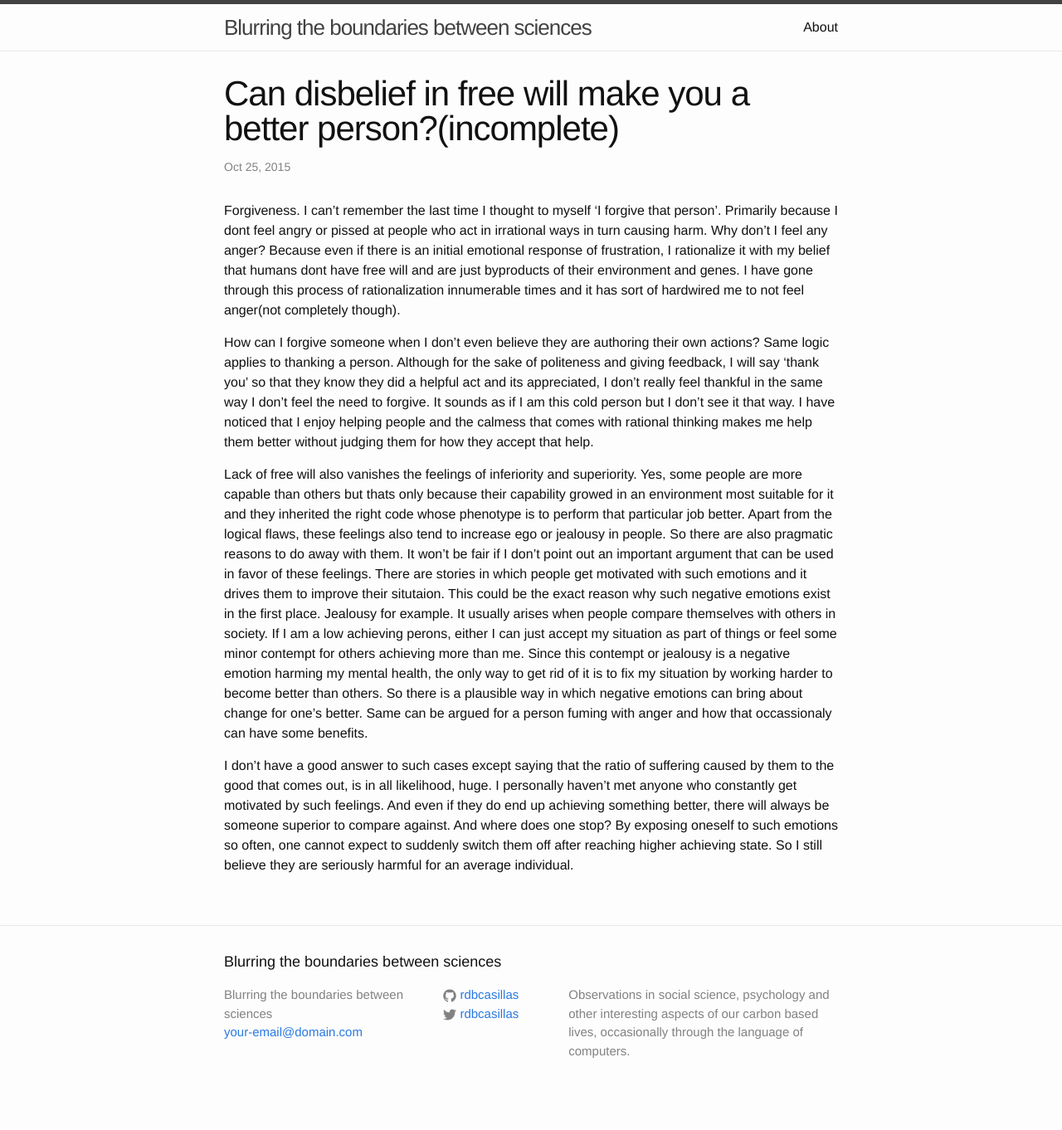
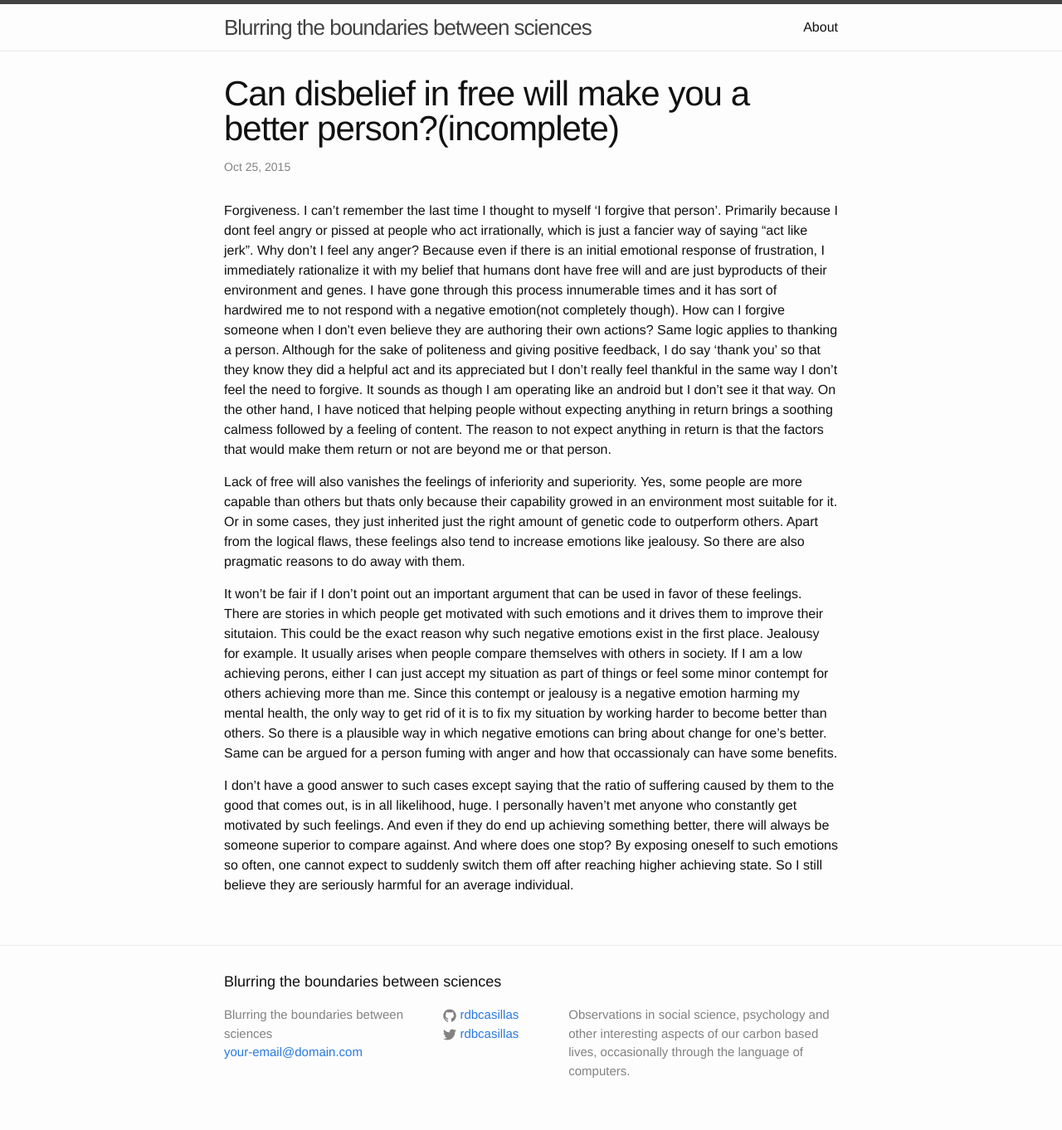
Before and after one commit to rdbcasillas/rdbcasillas.github.io, a Jekyll site: the page built from _posts/2015-10-25-lackoffreeWill-benefits.markdown, in a window 1280 px wide. Shown: the whole page at 83% size. Built offline with Jekyll 4.4.1, drawn with Linux system fonts in a browser that asks for light colours; before the commit the page ends 1338 px from its top, so only the background shows below that.

Commit message:
Content changed a bit in free will post

```diff
--- a/_posts/2015-10-25-lackoffreeWill-benefits.markdown
+++ b/_posts/2015-10-25-lackoffreeWill-benefits.markdown
@@ -4,10 +4,10 @@
 
 ---
 
-Forgiveness. I can’t remember the last time I thought to myself ‘I forgive that person’.  Primarily because I dont feel angry or pissed at people who act in irrational ways in turn causing harm. Why don’t I feel any anger? Because even if there is an initial emotional response of frustration, I rationalize it with my belief that humans dont have free will and are just byproducts of their environment and genes. I have gone through this process of rationalization innumerable times and it has sort of hardwired me to not feel anger(not completely though).
+Forgiveness. I can’t remember the last time I thought to myself ‘I forgive that person’.  Primarily because I dont feel angry or pissed at people who act irrationally, which is just a fancier way of saying "act like jerk". Why don’t I feel any anger? Because even if there is an initial emotional response of frustration, I immediately rationalize it with my belief that humans dont have free will and are just byproducts of their environment and genes. I have gone through this process innumerable times and it has sort of hardwired me to not respond with a negative emotion(not completely though). How can I forgive someone when I don’t even believe they are authoring their own actions? Same logic applies to thanking a person. Although for the sake of politeness and giving positive feedback, I do say ‘thank you’  so that they know they did a helpful act and its appreciated but I don’t really feel thankful in the same way I don’t feel the need to forgive. It sounds as though I am operating like an android but I don’t see it that way. On the other hand, I have noticed that helping people without expecting anything in return brings a soothing calmess followed by a feeling of content. The reason to not expect anything in return is that the factors that would make them return or not are beyond me or that person.
 
-How can I forgive someone when I don’t even believe they are authoring their own actions? Same logic applies to thanking a person. Although for the sake of politeness and giving feedback, I will say ‘thank you’  so that they know they did a helpful act and its appreciated,  I don’t really feel thankful in the same way I don’t feel the need to forgive. It sounds as if I am this cold person but I don’t see it that way. I have noticed that I enjoy helping people and the calmess that comes with rational thinking makes me help them better without judging them for how they accept that help.
+Lack of free will also vanishes the feelings of inferiority and superiority. Yes, some people are more capable than others but thats only because their capability growed in an environment most suitable for it. Or in some cases, they just inherited just the right amount of genetic code to outperform others. Apart from the logical flaws, these feelings also tend to increase emotions like jealousy. So there are also pragmatic reasons to do away with them.
 
-Lack of free will also vanishes the feelings of inferiority and superiority. Yes, some people are more capable than others but thats only because their capability growed in an environment most suitable for it and they inherited the right code whose phenotype is to perform that particular job better. Apart from the logical flaws, these feelings also tend to increase ego or jealousy in people. So there are also pragmatic reasons to do away with them. It won’t be fair if I don’t point out an important argument that can be used in favor of these feelings. There are stories in which people get motivated with such emotions and it drives them to improve their situtaion. This could be the exact reason why such negative emotions exist in the first place. Jealousy for example. It usually arises when people compare themselves with others in society. If I am a low achieving perons, either I can just accept my situation as part of things or feel some minor contempt for others achieving more than me. Since this contempt or jealousy is a negative emotion harming my mental health, the only way to get rid of it is to fix my situation by working harder to become better than others. So there is a plausible way in which negative emotions can bring about change for one’s better. Same can be argued for a person fuming with anger and how that occassionaly can have some benefits.
+It won’t be fair if I don’t point out an important argument that can be used in favor of these feelings. There are stories in which people get motivated with such emotions and it drives them to improve their situtaion. This could be the exact reason why such negative emotions exist in the first place. Jealousy for example. It usually arises when people compare themselves with others in society. If I am a low achieving perons, either I can just accept my situation as part of things or feel some minor contempt for others achieving more than me. Since this contempt or jealousy is a negative emotion harming my mental health, the only way to get rid of it is to fix my situation by working harder to become better than others. So there is a plausible way in which negative emotions can bring about change for one’s better. Same can be argued for a person fuming with anger and how that occassionaly can have some benefits.
 
 I don’t have a good answer to such cases except saying that the ratio of suffering caused by them to the good that comes out, is in all likelihood, huge. I personally haven’t met anyone who constantly get motivated by such feelings. And even if they do end up achieving something better, there will always be someone superior to compare against. And where does one stop? By exposing oneself to such emotions so often, one cannot expect to suddenly switch them off after reaching higher achieving state. So I still believe they are seriously harmful for an average individual.
```
